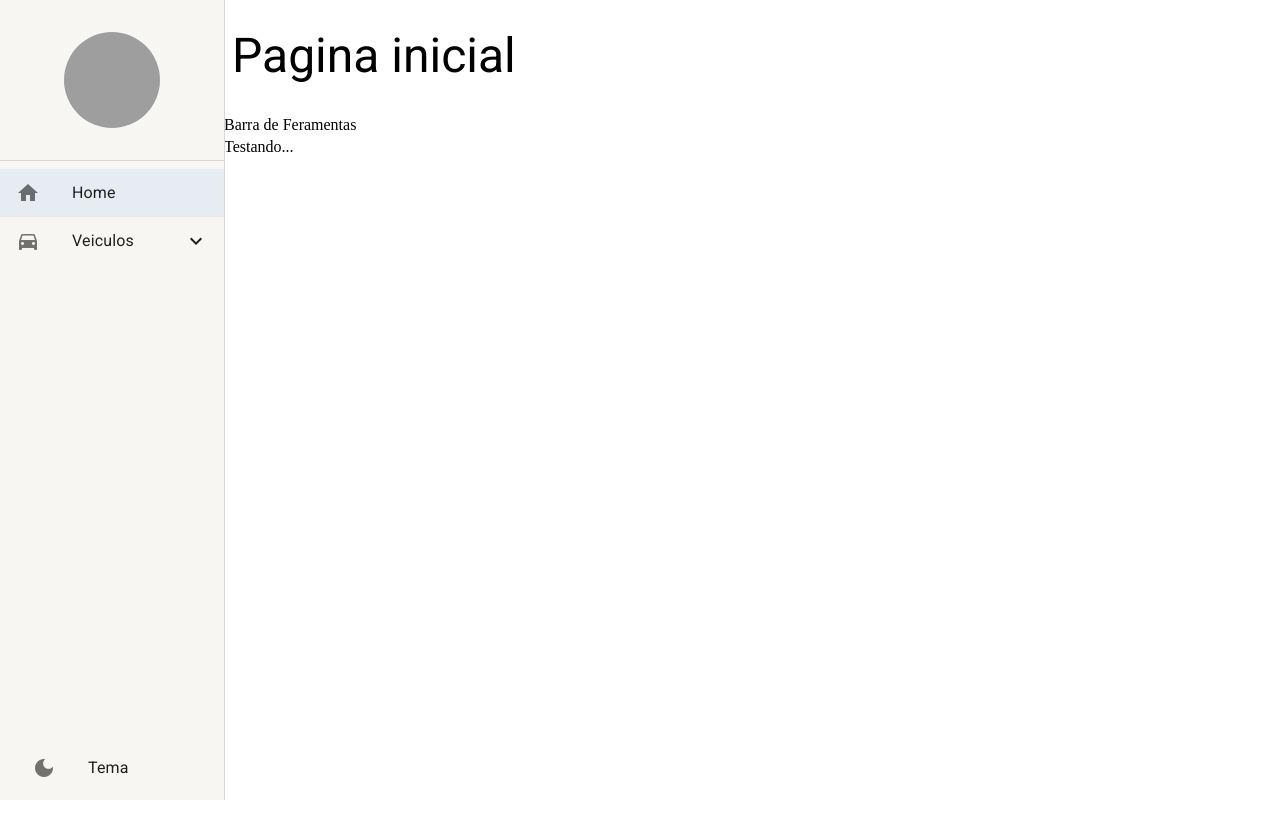
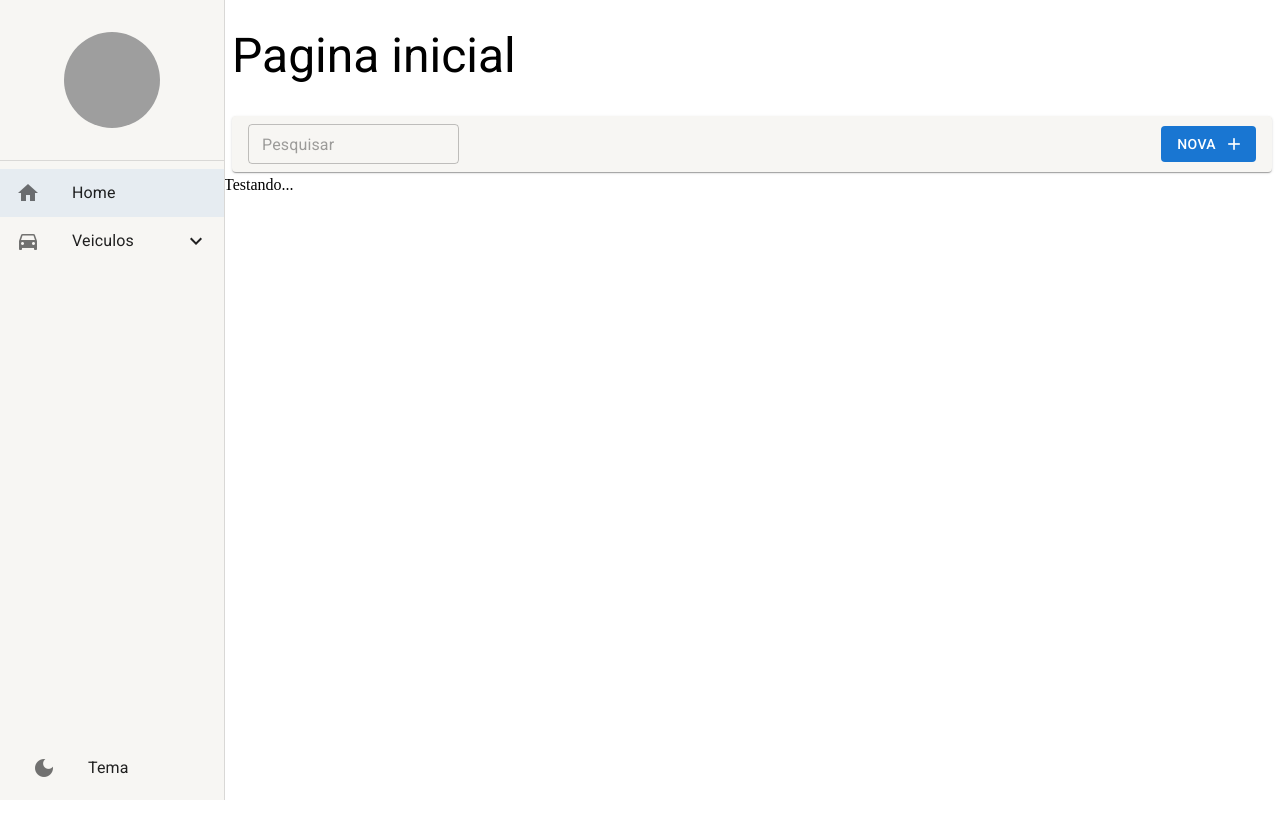
Before and after one commit to l69luiz/autofrota, a React (Create React App) app: page /pagina-inicial in a window 1280 px wide. Shown: the top 816 px of the page. Built offline with nearby package versions, Linux system fonts and the light colour scheme; grey boxes are pictures that could not be loaded.

Commit message:
feat:BoataoNovo_14

```diff
--- a/src/pages/dashboard/Dashboard.tsx
+++ b/src/pages/dashboard/Dashboard.tsx
@@ -1,5 +1,6 @@
 import React from "react";
-import { LayoutBaseDePagina } from "../../shared/layouts/LayoutBaseDePaginas";
+import { LayoutBaseDePagina } from '../../shared/layouts/LayoutBaseDePaginas';
+import { BarraDeFerramentas } from '../../shared/components';
 
 
 
@@ -8,7 +9,15 @@
 
     return(
 
-      <LayoutBaseDePagina titulo='Pagina inicial' barraDeFerramentas={<>Barra de Feramentas</>}>
+      <LayoutBaseDePagina
+      titulo='Pagina inicial'
+      barraDeFerramentas={(
+        <BarraDeFerramentas
+        mostrarInputBusca
+        textoBotaoNovo='Nova'
+
+        />
+      )}>
             Testando...
       </LayoutBaseDePagina>
 
--- /dev/null
+++ b/src/shared/components/barra-de-ferramentas/barraDeFerramentas.tsx
@@ -0,0 +1,63 @@
+import { Box, Button, Icon, Paper, TextField, useTheme } from "@mui/material";
+import React from "react"
+
+interface IBarraDeFerramentasProps {
+    textoDaBusca?: string;
+    mostrarInputBusca?: boolean;
+    aoMudarTextoDeBusca?: (novoTexto: string) => void;
+    textoBotaoNovo?: string;
+    mostrarBotaoNovo?: boolean;
+    aoClicarEmNovo?: () => void;
+
+
+}
+
+export const BarraDeFerramentas: React.FC<IBarraDeFerramentasProps> = ({
+    textoDaBusca = '',
+    mostrarInputBusca= false,
+    aoMudarTextoDeBusca,
+    textoBotaoNovo ='Novo',
+    mostrarBotaoNovo=true,
+    aoClicarEmNovo,
+
+
+}) => {
+    const theme = useTheme();
+
+    return (
+        <Box
+            gap={1}
+            marginX={1}
+            padding={1}
+            paddingX={2}
+            display='flex'
+            alignItems='center'
+            height={theme.spacing(5)}
+            component={Paper}>
+
+            {mostrarInputBusca &&(
+                <TextField
+                size='small'
+                value={textoDaBusca}
+                onChange={(e) => aoMudarTextoDeBusca?.(e.target.value)}
+                placeholder="Pesquisar"
+            />
+            )}
+
+            {mostrarBotaoNovo && (
+                <Box flex={1} display='flex' justifyContent='end'>
+                <Button
+                variant='contained'
+                disableElevation
+                color='primary'
+                endIcon={<Icon>add</Icon>}
+                onClick={aoClicarEmNovo}
+                >{textoBotaoNovo}</Button>
+            </Box>
+
+            )}
+        </Box>
+
+    );
+
+}
--- a/src/shared/components/index.ts
+++ b/src/shared/components/index.ts
@@ -1 +1,2 @@
 export * from './menu-lateral/MenuLateral';
+export * from './barra-de-ferramentas/barraDeFerramentas';
```
